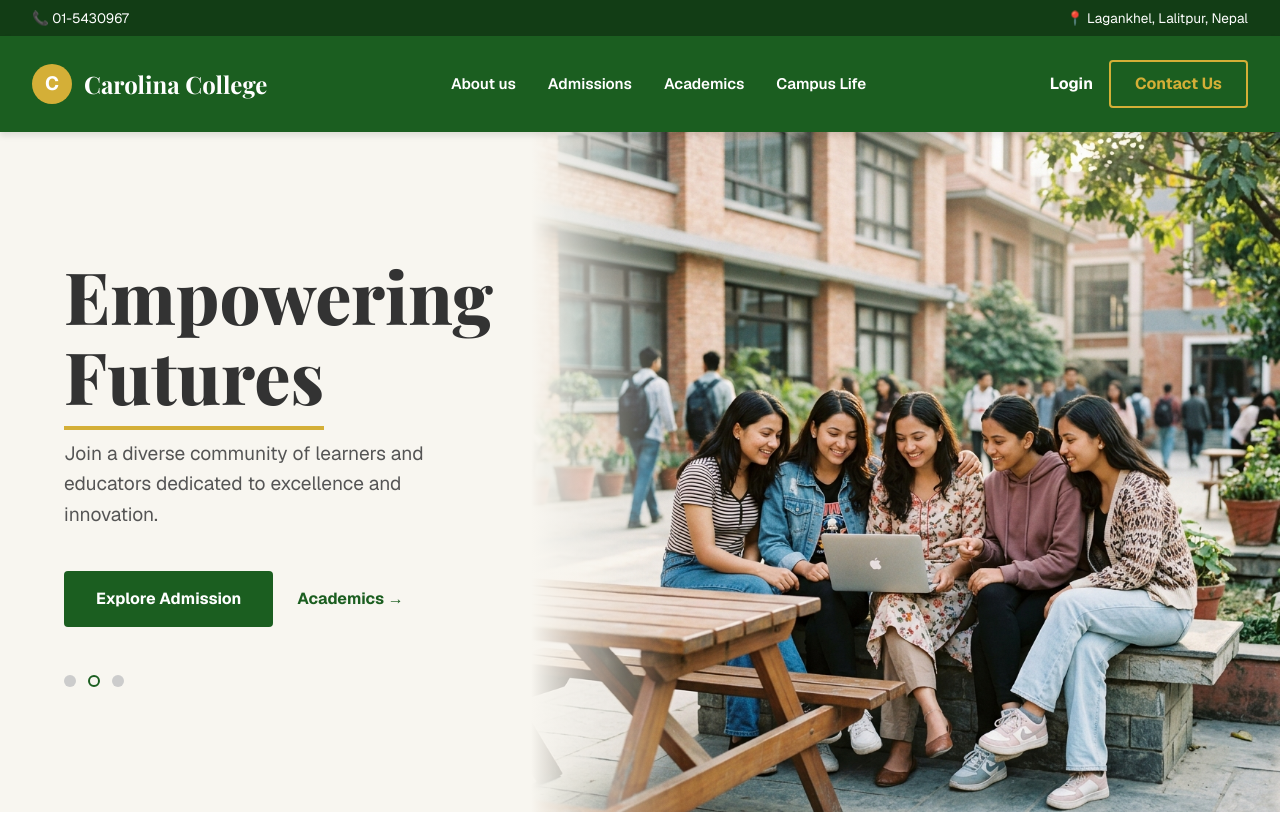
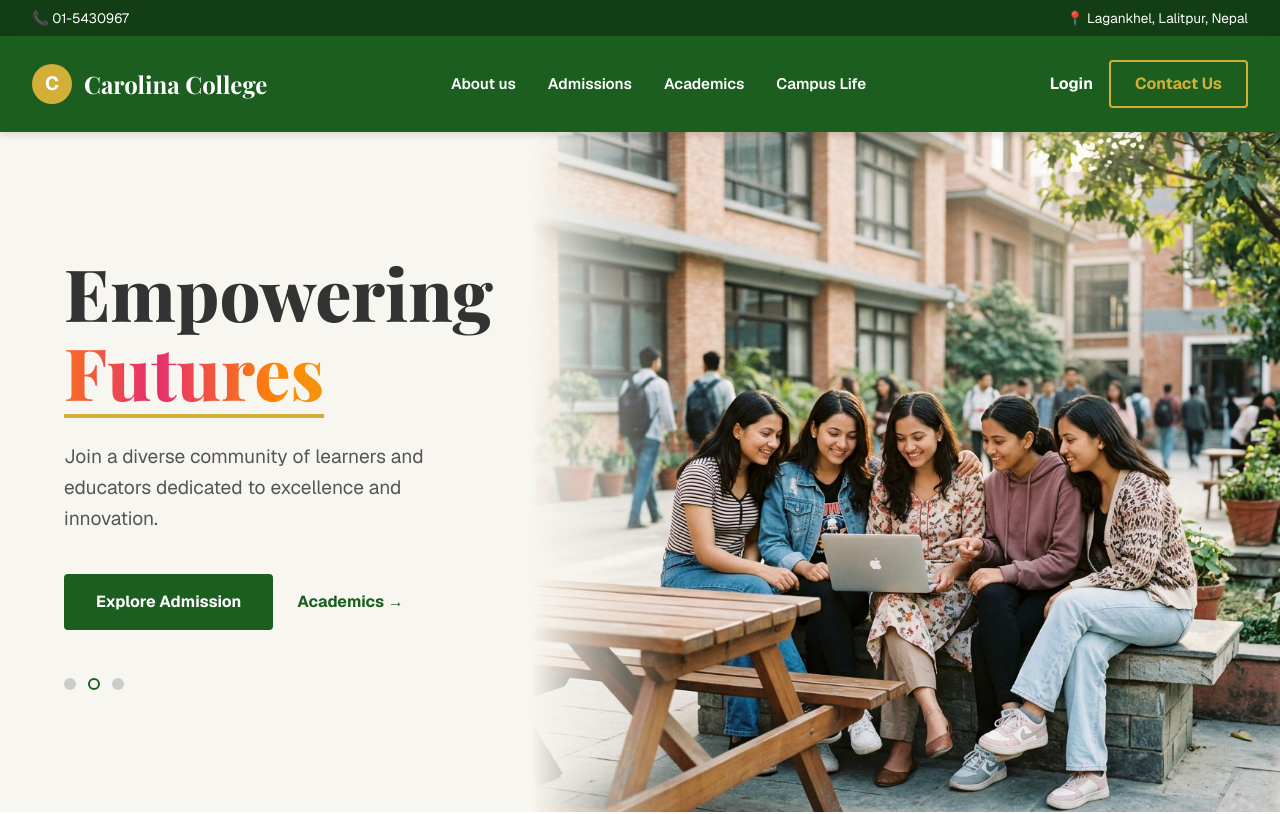
Before and after one commit to shakyamtech/LMS-Learning-Mgmt-System, a Next.js app: page / in a window 1280 px wide. Shown: the top 814 px of the page. Built offline with nearby package versions, Linux system fonts and the light colour scheme; no server answers; a web font is replaced by a local one.

Commit message:
Add continuous gradient shimmer animation to highlighted hero text

```diff
--- a/src/app/globals.css
+++ b/src/app/globals.css
@@ -236,3 +236,19 @@ a:hover {
 @keyframes spin {
   to { transform: rotate(360deg); }
 }
+
+@keyframes gradientShimmer {
+  0% { background-position: 0% 50%; }
+  50% { background-position: 100% 50%; }
+  100% { background-position: 0% 50%; }
+}
+
+.animate-shimmer {
+  background: linear-gradient(90deg, var(--college-accent) 0%, #ff8a00 25%, #e52e71 50%, #ff8a00 75%, var(--college-accent) 100%);
+  background-size: 200% auto;
+  color: transparent;
+  -webkit-background-clip: text;
+  background-clip: text;
+  animation: gradientShimmer 4s linear infinite;
+  display: inline-block;
+}
--- a/src/components/HeroSlider.tsx
+++ b/src/components/HeroSlider.tsx
@@ -54,7 +54,7 @@ export default function HeroSlider() {
               }}
             >
               <h1 style={{ fontFamily: "Playfair Display, serif", fontSize: "4.5rem", fontWeight: 800, margin: "0 0 1.5rem 0", lineHeight: 1.1, color: "var(--college-text)", whiteSpace: "pre-line" }}>
-                {slide.title.split('\n')[0]} <br /><span style={{ borderBottom: "4px solid var(--college-accent)", paddingBottom: "0.2rem" }}>{slide.title.split('\n')[1]?.trim() || ''}</span>
+                {slide.title.split('\n')[0]} <br /><span className="animate-shimmer" style={{ borderBottom: "4px solid var(--college-accent)", paddingBottom: "0.2rem" }}>{slide.title.split('\n')[1]?.trim() || ''}</span>
               </h1>
               <p style={{ fontSize: "1.2rem", lineHeight: 1.6, marginBottom: "2.5rem", maxWidth: "500px", color: "#555" }}>
                 {slide.subtitle}
```
